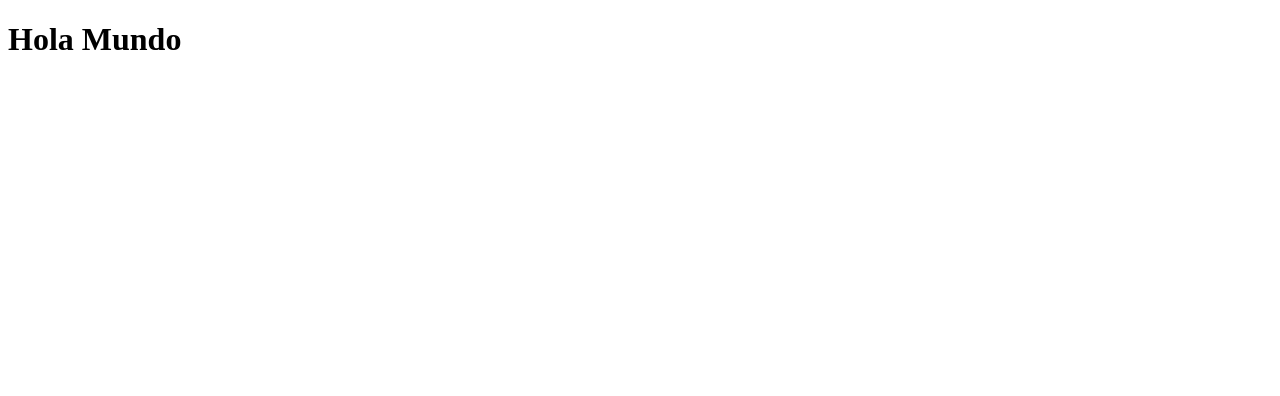
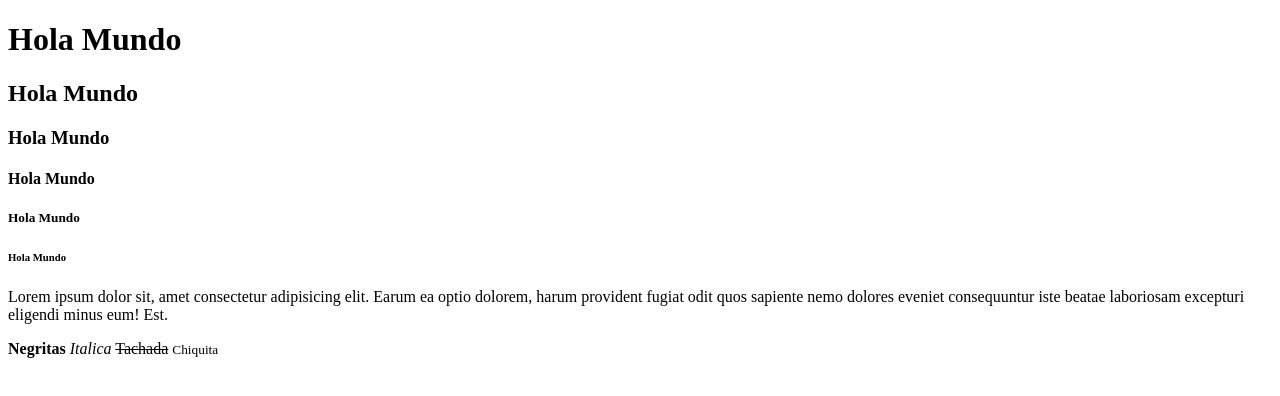
Before and after one commit to andresgc04/Curso-Desarrollo-Web, a plain HTML site: page index.html in a window 1280 px wide. Drawn offline with Linux system fonts and the light colour scheme.

Commit message:
Conociendo Acerca De Etiquetas De Titulos, Parrafos y Algunas Otras Etiquetas De Textos
Conociendo Acerca De Las Etiquetas Titulos (H1, H2, H3, H4, H5, H6), Parrafos (p), Negritas (b), Italicas (i), Tachados (strike) y Chiquitas o Minusculas (small) En Html.

```diff
--- a/index.html
+++ b/index.html
@@ -4,6 +4,31 @@
     <title>Primera Pagina Web</title>
   </head>
   <body>
+    <!--Titulos:-->
     <h1>Hola Mundo</h1>
+    <h2>Hola Mundo</h2>
+    <h3>Hola Mundo</h3>
+    <h4>Hola Mundo</h4>
+    <h5>Hola Mundo</h5>
+    <h6>Hola Mundo</h6>
+
+    <!--Parrafos y Más Etiquetas De Textos:-->
+    <p>
+      Lorem ipsum dolor sit, amet consectetur adipisicing elit. Earum ea optio
+      dolorem, harum provident fugiat odit quos sapiente nemo dolores eveniet
+      consequuntur iste beatae laboriosam excepturi eligendi minus eum! Est.
+    </p>
+
+    <!--Textos En Negritas:-->
+    <b>Negritas</b>
+
+    <!--Textos En Italicas:-->
+    <i>Italica</i>
+
+    <!--Textos Tachados:-->
+    <strike>Tachada</strike>
+
+    <!--Textos En Minuscula:-->
+    <small>Chiquita</small>
   </body>
 </html>
```
Lines whose indentation alone changed are shown as unchanged.
